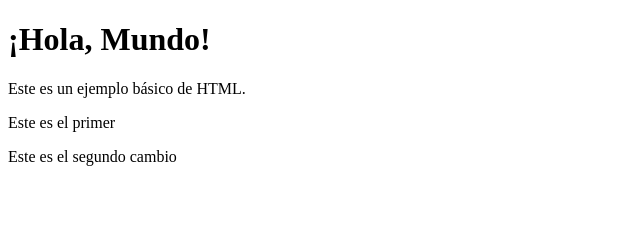
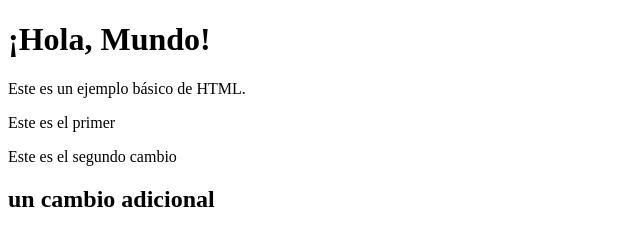
Before and after one commit to cirorivera1988/new-repo, a plain HTML site: page index.html in a window 1280 px wide. Shown: the whole page, without its empty margins (0-640 px from the left). Drawn offline with Linux system fonts and the light colour scheme.

Commit message:
tercer cambio

```diff
--- a/index.html
+++ b/index.html
@@ -10,5 +10,6 @@
     <p>Este es un ejemplo básico de HTML.</p>
     <p>Este es el primer</p>
     <p>Este es el segundo cambio</p>
+    <h2>un cambio adicional</h2>
   </body>
 </html>
```
